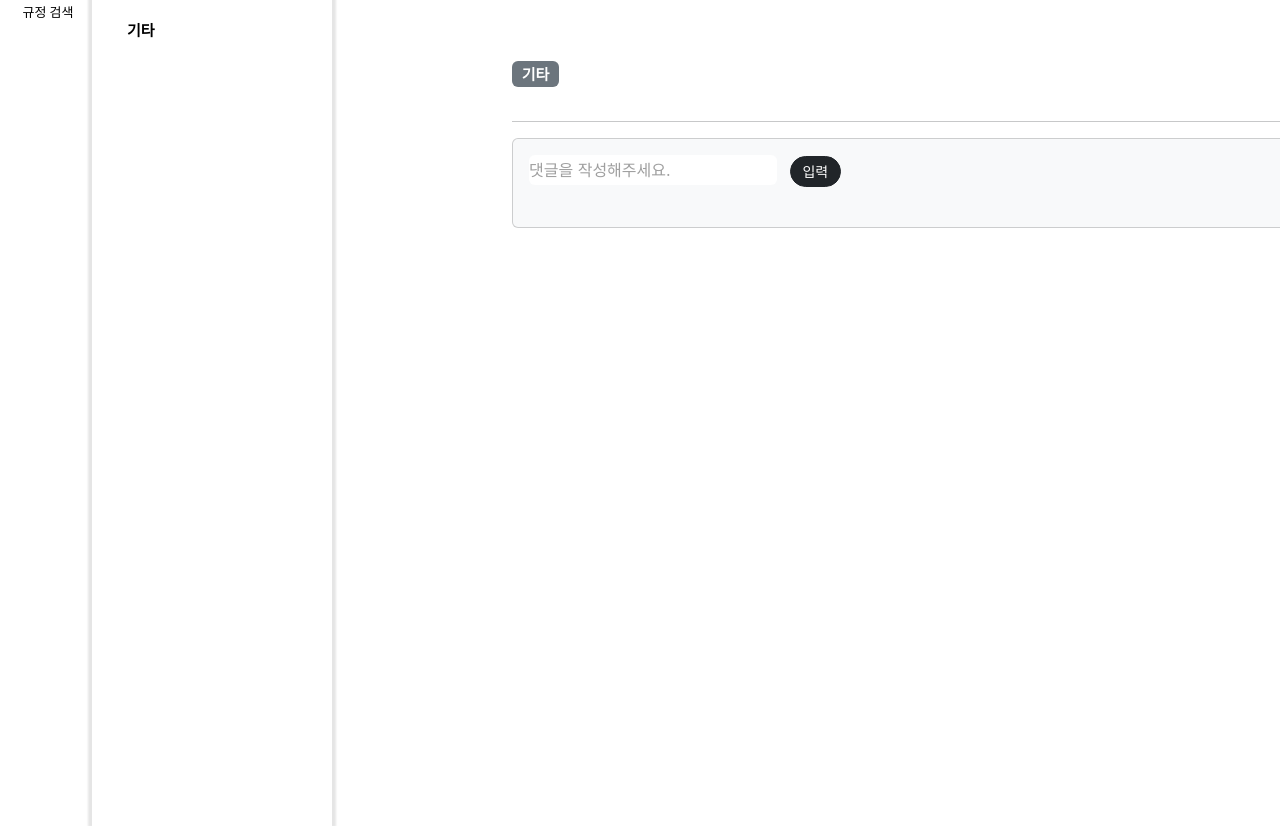
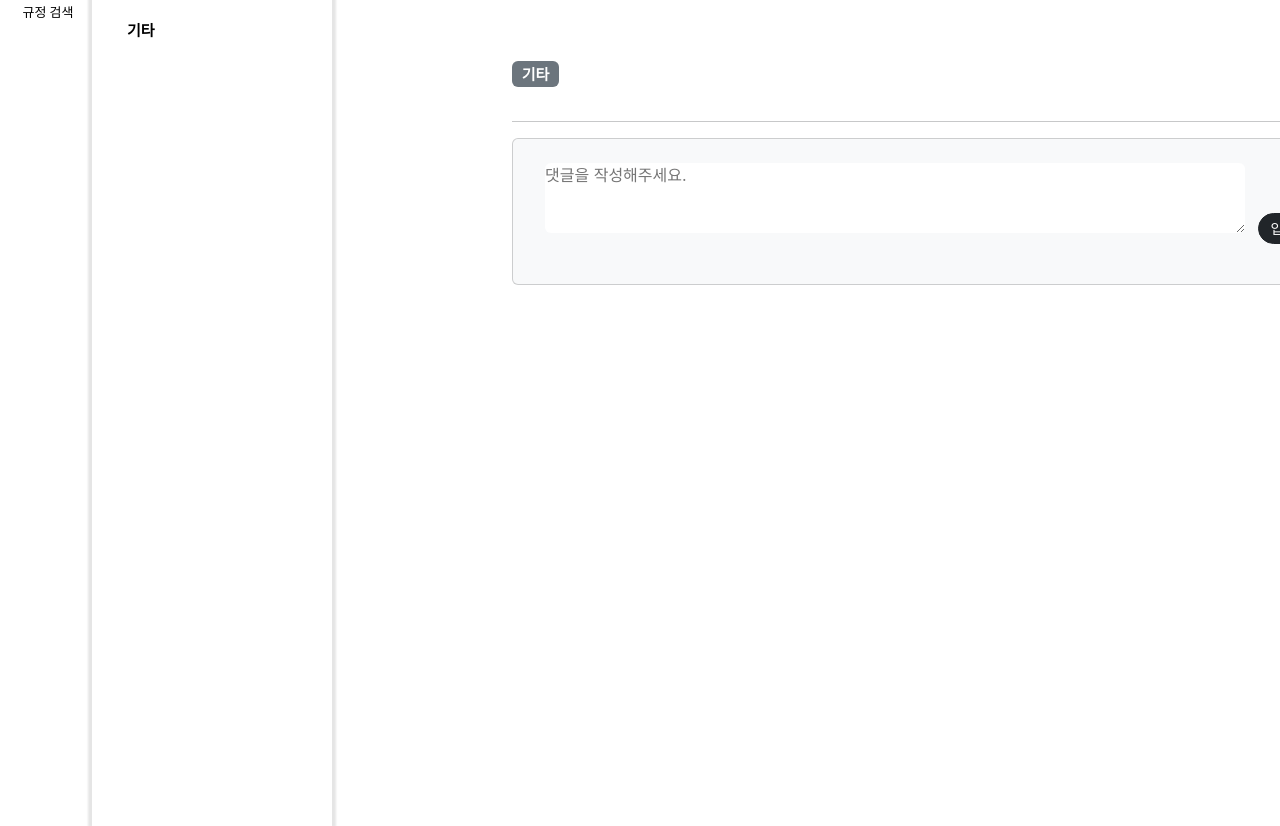
Before and after one commit to ds-report-project/ds-report-web, a Django app: template post/templates/post/post_detail.html in a window 1280 px wide; the page is wider, and only the part inside the window is pictured. Shown: the part 253-1079 px from the top of that part. Run offline with Django 4.2, Linux system fonts and the light colour scheme; the template is opened without the code that fills it, so the values that code supplies are empty; the visitor is signed in with stand-in values (Sample User, id 1); some libraries are stand-ins or nearby versions; some web fonts are replaced.

Commit message:
[MOD] 댓글 textarea로 변경 #61

```diff
--- a/post/templates/post/post_detail.html
+++ b/post/templates/post/post_detail.html
@@ -144,9 +144,9 @@
                                     {% csrf_token %}
 
                                     <label>
-                                        <input name="new_comment" class="rounded" type="text" value=""
+                                        <textarea name="new_comment" class="rounded ms-3 mt-2" type="text" value=""
                                                placeholder="댓글을 작성해주세요."
-                                               style="border: none; outline:none; height: 30px;">
+                                                  style="border: none; outline:none;width:700px;height:70px;"></textarea>
                                     </label>
                                     <button type="submit" class="btn btn-sm btn-dark rounded-5"
                                             style="margin-left:8px;">&nbsp;입력&nbsp;
```
